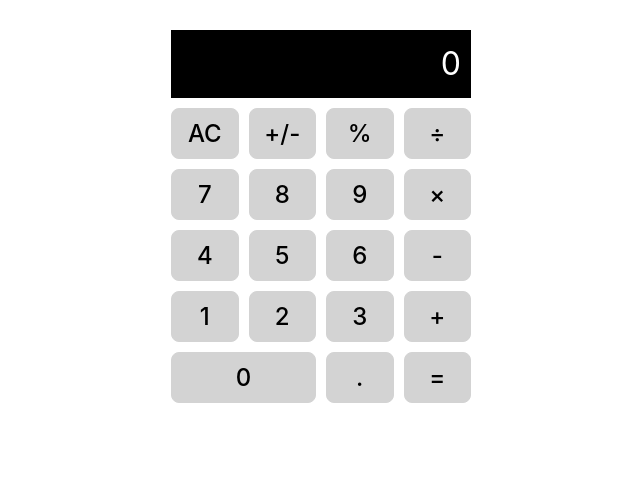
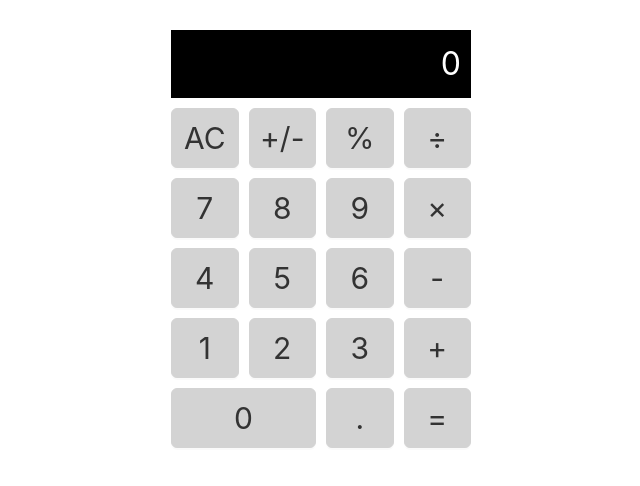
Before and after one commit to ZhengKehang/interview-react-demo, a React app: page /calculator in a window 1280 px wide. Shown: the top 486 px of the page, without its empty margins (319-959 px from the left). Built offline with nearby package versions, Linux system fonts and the light colour scheme; the HTML template or start-up script is replaced by a standard one.

Commit message:
fix:修改计算机点击效果和++直接计算

```diff
--- /dev/null
+++ b/src/pages/calculator/CalculatorButton.tsx
@@ -0,0 +1,8 @@
+import React from "react";
+import {Button, ButtonProps} from "antd";
+
+const CalculatorButton: React.FC<Partial<ButtonProps>> = ({className,...props}) => {
+  return <Button className={`calculator-button ${className ? className : ''}`} {...props} />
+}
+
+export default CalculatorButton;
--- a/src/pages/calculator/index.less
+++ b/src/pages/calculator/index.less
@@ -5,6 +5,7 @@
   display: flex;
   justify-content: center;
   font-size: 14px;
+  background: #ffffff;
   .calculator {
     width: 300px;
     .calculator-display {
@@ -25,14 +26,17 @@
       display: grid;
       grid-template-columns: repeat(4, 1fr);
       gap: 10px;
-      button {
-        font-size: 1.5rem;
+      .calculator-button {
+        font-size: 30px;
         background-color: lightgray;
         border: 1px solid lightgray;
         padding: 10px;
         box-sizing: border-box;
-        &:active, &:focus-visible {
-          border: 1px solid #000;
+        height: 60px;
+        color: #333333;
+        &:hover {
+          color: #333333;
+          border: 1px solid #000000;
         }
       }
     }
--- a/src/pages/calculator/index.tsx
+++ b/src/pages/calculator/index.tsx
@@ -1,5 +1,6 @@
 import React from "react";
 import useCalculator from "./useCalculator.ts";
+import CalculatorButton from "./CalculatorButton.tsx";
 
 import './index.less'
 
@@ -22,27 +23,27 @@ const Calculator: React.FC = () => {
           <div className="calculator-display-text">{displayValue}</div>
         </div>
         <div className="calculator-keypad">
-          <button onClick={() => handleClear()}>AC</button>
-          <button onClick={() => handleNegate()}>+/-</button> {/* 正负取反按钮 */}
-          <button onClick={() => handlePercentage()}>%</button>
-          <button onClick={() => handleOperator("/")}>÷</button>
-          <button onClick={() => inputDigit("7")}>7</button>
-          <button onClick={() => inputDigit("8")}>8</button>
-          <button onClick={() => inputDigit("9")}>9</button>
-          <button onClick={() => handleOperator("*")}>×</button>
-          <button onClick={() => inputDigit("4")}>4</button>
-          <button onClick={() => inputDigit("5")}>5</button>
-          <button onClick={() => inputDigit("6")}>6</button>
-          <button onClick={() => handleOperator("-")}>-</button>
-          <button onClick={() => inputDigit("1")}>1</button>
-          <button onClick={() => inputDigit("2")}>2</button>
-          <button onClick={() => inputDigit("3")}>3</button>
-          <button onClick={() => handleOperator("+")}>+</button>
-          <button onClick={() => inputDigit("0")} className="zero">
+          <CalculatorButton onClick={() => handleClear()}>AC</CalculatorButton>
+          <CalculatorButton onClick={() => handleNegate()}>+/-</CalculatorButton> {/* 正负取反按钮 */}
+          <CalculatorButton onClick={() => handlePercentage()}>%</CalculatorButton>
+          <CalculatorButton onClick={() => handleOperator("/")}>÷</CalculatorButton>
+          <CalculatorButton onClick={() => inputDigit("7")}>7</CalculatorButton>
+          <CalculatorButton onClick={() => inputDigit("8")}>8</CalculatorButton>
+          <CalculatorButton onClick={() => inputDigit("9")}>9</CalculatorButton>
+          <CalculatorButton onClick={() => handleOperator("*")}>×</CalculatorButton>
+          <CalculatorButton onClick={() => inputDigit("4")}>4</CalculatorButton>
+          <CalculatorButton onClick={() => inputDigit("5")}>5</CalculatorButton>
+          <CalculatorButton onClick={() => inputDigit("6")}>6</CalculatorButton>
+          <CalculatorButton onClick={() => handleOperator("-")}>-</CalculatorButton>
+          <CalculatorButton onClick={() => inputDigit("1")}>1</CalculatorButton>
+          <CalculatorButton onClick={() => inputDigit("2")}>2</CalculatorButton>
+          <CalculatorButton onClick={() => inputDigit("3")}>3</CalculatorButton>
+          <CalculatorButton onClick={() => handleOperator("+")}>+</CalculatorButton>
+          <CalculatorButton onClick={() => inputDigit("0")} className="zero">
             0
-          </button>
-          <button onClick={() => inputDecimal()}>.</button>
-          <button onClick={() => handleEquals()}>=</button>
+          </CalculatorButton>
+          <CalculatorButton onClick={() => inputDecimal()}>.</CalculatorButton>
+          <CalculatorButton onClick={() => handleEquals()}>=</CalculatorButton>
         </div>
       </div>
     </div>
--- a/src/pages/calculator/useCalculator.ts
+++ b/src/pages/calculator/useCalculator.ts
@@ -44,6 +44,12 @@ const useCalculator = () => {
 
     if (isNaN(inputValue)) {
       setDisplayValue("Error"); // 输入值为 NaN，显示错误
+      return;
+    }
+
+    // 如果有 currentOperator，并且还在等待第二个操作数，直接更新当前操作符，而不计算
+    if (currentOperator && waitingForSecondOperand) {
+      setCurrentOperator(nextOperator); // 更新操作符
       return;
     }
 
--- a/src/pages/calculator/utils.ts
+++ b/src/pages/calculator/utils.ts
@@ -14,8 +14,6 @@ export const multiply = (a: number, b: number): number => {
 };
 
 export const divide = (a: number, b: number): number => {
-  console.log('a', a)
-  console.log('b', b)
   return b !== 0 ? new Decimal(a).div(b).toNumber() : NaN;
 };
 
--- a/src/pages/user/index.tsx
+++ b/src/pages/user/index.tsx
@@ -1,5 +1,5 @@
 import React, { useEffect, useState } from 'react';
-import {Table, Button, Modal, Form, Input, message, Flex} from 'antd';
+import {Table, Button, Modal, Form, Input, message, Flex, InputNumber} from 'antd';
 import { getUsers, putEditUser, postCreateUser, deleteUser, User } from '../../apis'; // 导入请求方法
 import { useRequest } from 'ahooks'; // 导入 useRequest
 import './index.less';
@@ -114,14 +114,18 @@ const UserList: React.FC = () => {
             name="email"
             label="邮箱"
             required
-            rules={[{ required: true, message: '请输入邮箱' }]}>
+            rules={[
+              { required: true, message: '请输入邮箱' },
+              { type: 'email', message: '请输入有效的邮箱格式' },
+            ]}>
             <Input placeholder="请输入邮箱"  />
           </Form.Item>
           <Form.Item
             name="age"
             label="年龄"
-            rules={[{ required: false, message: '请输入年龄' }]}>
-            <Input type="number"  placeholder="请输入年龄"  />
+            required
+            rules={[{ required: true, message: '请输入年龄' }]}>
+            <InputNumber min={1} style={{width: '100%'}}  placeholder="请输入年龄"  />
           </Form.Item>
           <Form.Item>
             <Flex align="center" justify="center">
```
